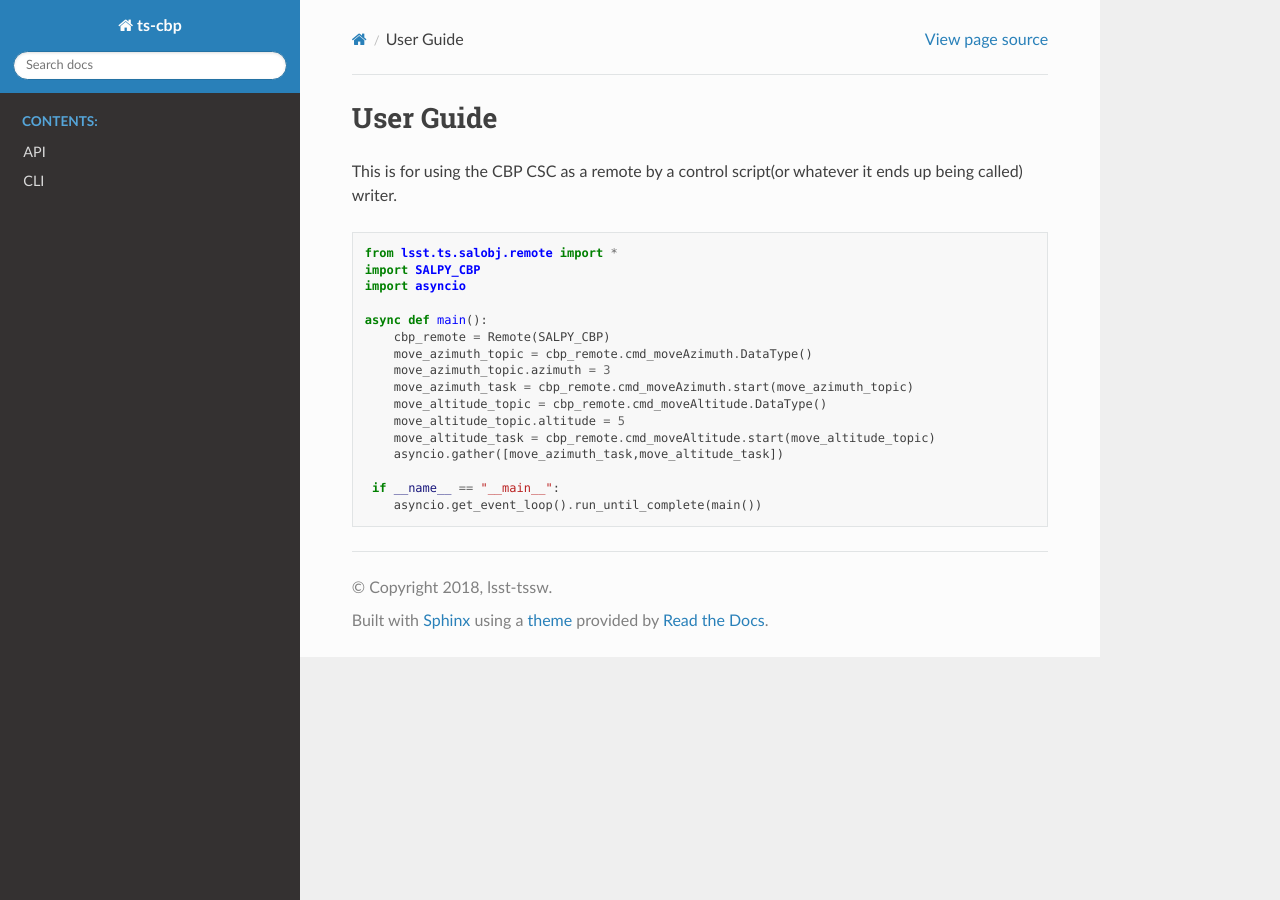
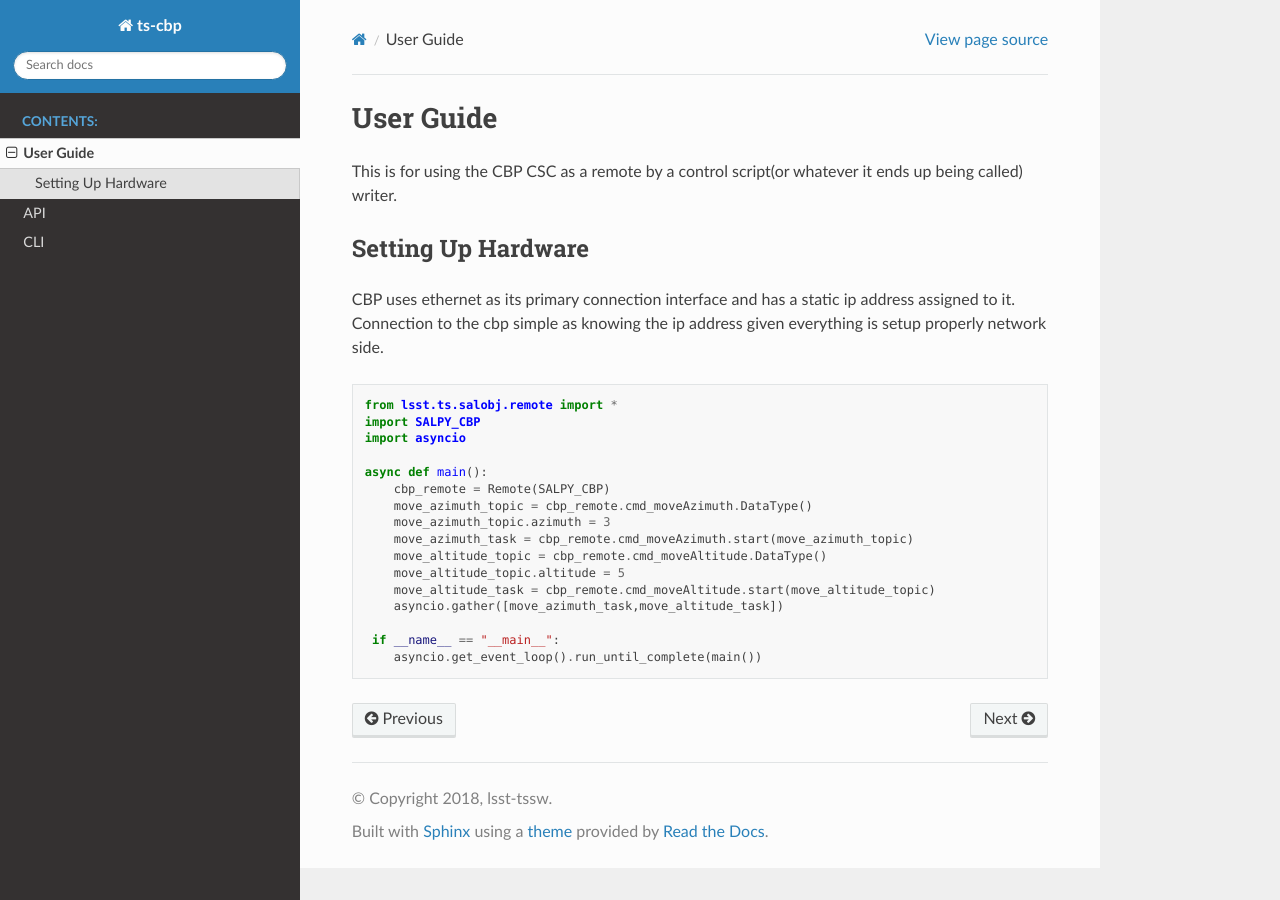
Before and after one commit to lsst-ts/ts_cbp, a Sphinx documentation site: the page built from docs/source/user_guide.rst, in a window 1280 px wide. Built offline with Sphinx 7.4.7 and the Read the Docs theme 2.0.0, drawn with Linux system fonts in a browser that asks for light colours; formulas are drawn with MathJax 3.

```diff
--- a/docs/source/api.rst
+++ b/docs/source/api.rst
@@ -1,12 +1,15 @@
 API
 ===
+
 .. automodule:: lsst.ts.cbp
+
 
 Component API
 -------------
 .. automodule:: lsst.ts.cbp.component
    :members:
 
+
 CSC API
 -------
 .. automodule:: lsst.ts.cbp.statemachine
--- a/docs/source/cli.rst
+++ b/docs/source/cli.rst
@@ -1,5 +1,6 @@
 CLI
 ===
+
 
 .. argparse::
    :module: lsst.ts.cbp.cli
--- a/docs/source/index.rst
+++ b/docs/source/index.rst
@@ -10,13 +10,14 @@ Welcome to ts-cbp's documentation!
    :hidden:
    :caption: Contents:
 
+   user_guide
    api
    cli
 
 
 Description
 -----------
-ts-cbp is a package that creates a python wrapper around Galil's DMC code which is the internal language of the
+ts_cbp is a package that creates a python wrapper around Galil's DMC code which is the internal language of the
 controller. This code was written by DFM Manufacturing, who are also the company that created the physical CBP.
 
 Installation
--- a/docs/source/user_guide.rst
+++ b/docs/source/user_guide.rst
@@ -1,7 +1,12 @@
 User Guide
 ==========
+This is for using the CBP CSC as a remote by a control script(or whatever it ends up being called) writer.
 
-This is for using the CBP CSC as a remote by a control script(or whatever it ends up being called) writer.
+Setting Up Hardware
+-------------------
+CBP uses ethernet as its primary connection interface and has a static ip address assigned to it. Connection to the cbp
+simple as knowing the ip address given everything is setup properly network side.
+
 
 .. code-block:: python
 
```
Also changed, not shown: README.md (+2 -1 lines).
